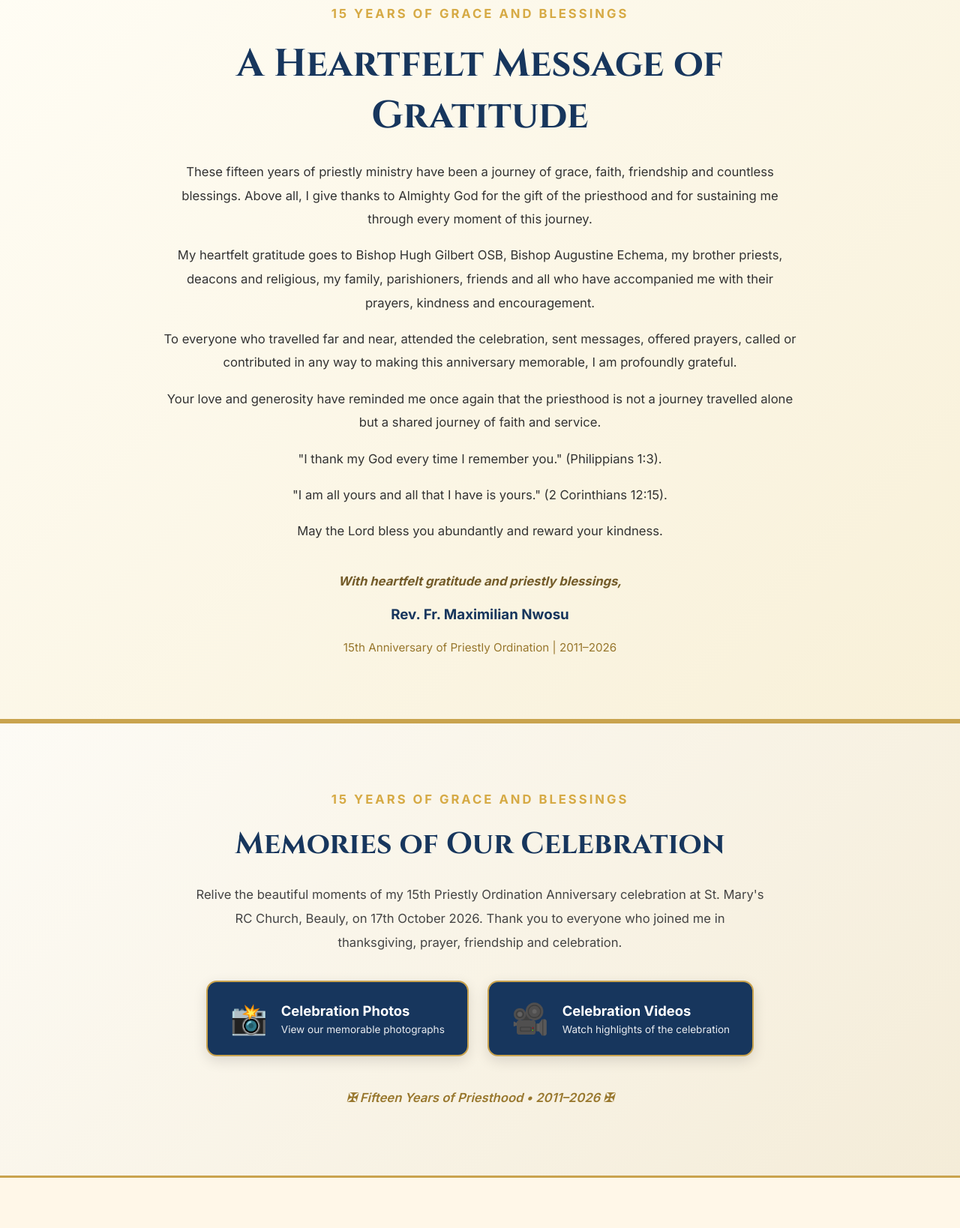
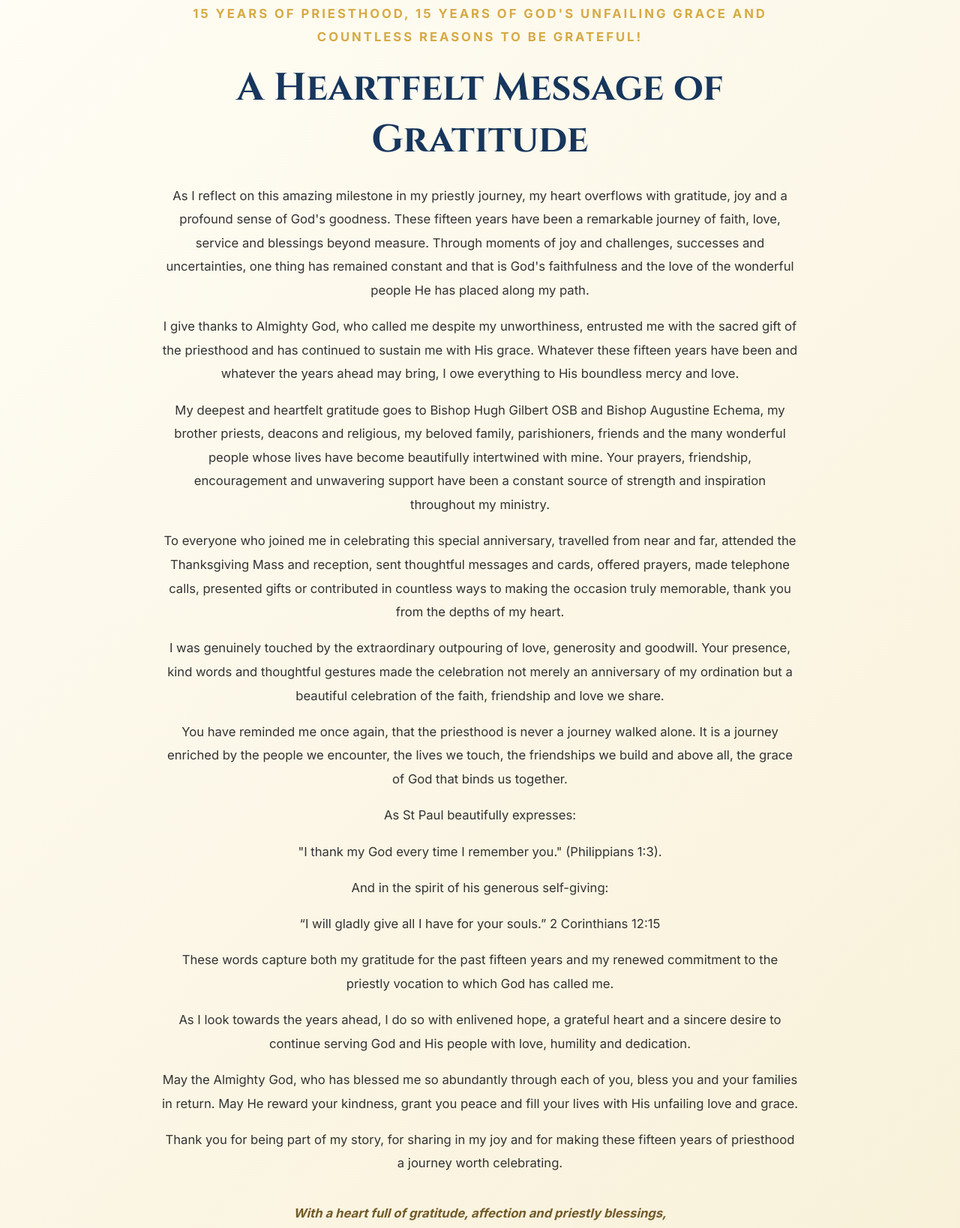
Before and after one commit to frizuma3/frmax-anniversary-website, a website: page docs/index.html in a window 1280 px wide. Shown: the part 5539-7177 px from the top of the page at 75% size. Drawn offline with Linux system fonts and the light colour scheme.

Commit message:
Gratitude message update

```diff
--- a/docs/index.html
+++ b/docs/index.html
@@ -170,7 +170,8 @@
 
   <div style="max-width: 850px; margin: 0 auto;">
 
-    <p class="section-label">15 Years of Grace and Blessings</p>
+    <p class="section-label">15 years of priesthood, 15 years of God's unfailing grace
+      and countless reasons to be grateful!</p>
 
     <h2 style="color: #17365d; margin-bottom: 25px;">
       A Heartfelt Message of Gratitude
@@ -182,44 +183,79 @@
                 text-align: center;">
 
       <p>
-        These fifteen years of priestly ministry have been a journey
-        of grace, faith, friendship and countless blessings.
-        Above all, I give thanks to Almighty God for the gift
-        of the priesthood and for sustaining me through every
-        moment of this journey.
+        As I reflect on this amazing milestone in my priestly journey, my heart overflows with gratitude,
+        joy and a profound sense of God's goodness. These fifteen years have been a remarkable journey of
+        faith, love, service and blessings beyond measure. Through moments of joy and challenges,
+        successes and uncertainties, one thing has remained constant and that is God's faithfulness and
+        the love of the wonderful people He has placed along my path.
       </p>
 
       <p>
-        My heartfelt gratitude goes to Bishop Hugh Gilbert OSB, Bishop Augustine Echema,
-        my brother priests, deacons and religious, my family, parishioners, friends
-        and all who have accompanied me with their prayers,
-        kindness and encouragement.
+        I give thanks to Almighty God, who called me despite my unworthiness, entrusted me
+        with the sacred gift of the priesthood and has continued to sustain me with His grace.
+        Whatever these fifteen years have been and whatever the years ahead may bring,
+        I owe everything to His boundless mercy and love.
+      </p>
+
+
+      <p>
+        My deepest and heartfelt gratitude goes to Bishop Hugh Gilbert OSB and Bishop Augustine Echema,
+        my brother priests, deacons and religious, my beloved family, parishioners, friends and
+        the many wonderful people whose lives have become beautifully intertwined with mine.
+        Your prayers, friendship, encouragement and unwavering support have been a constant source of
+        strength and inspiration throughout my ministry.
       </p>
 
       <p>
-        To everyone who travelled far and near, attended the celebration,
-        sent messages, offered prayers, called or contributed in any
-        way to making this anniversary memorable, I am
-        profoundly grateful.
+       To everyone who joined me in celebrating this special anniversary, travelled from near and far,
+       attended the Thanksgiving Mass and reception, sent thoughtful messages and cards, offered prayers,
+       made telephone calls, presented gifts or contributed in countless ways to making the occasion
+       truly memorable, thank you from the depths of my heart.
       </p>
 
       <p>
-        Your love and generosity have reminded me once again
-        that the priesthood is not a journey travelled alone
-        but a shared journey of faith and service.
-        <p>"I thank my God every time I remember you." (Philippians 1:3).</p>
-        <p>"I am all yours and all that I have is yours." (2 Corinthians 12:15).       </p>
+        I was genuinely touched by the extraordinary outpouring of love, generosity and goodwill.
+        Your presence, kind words and thoughtful gestures made the celebration not merely an
+        anniversary of my ordination but a beautiful celebration of the faith,
+        friendship and love we share.
+      </p>
 
       <p>
-        May the Lord bless you abundantly and reward
-        your kindness.
+        You have reminded me once again, that the priesthood is never a journey walked alone.
+        It is a journey enriched by the people we encounter, the lives we touch,
+        the friendships we build and above all, the grace of God that binds us together.
       </p>
+
+      <p>As St Paul beautifully expresses:</p>
+      <p>"I thank my God every time I remember you." (Philippians 1:3).</p>
+
+      <p>And in the spirit of his generous self-giving:</p>
+      <p>“I will gladly give all I have for your souls.” 2 Corinthians 12:15</p>
+
+
+     <p>These words capture both my gratitude for the past fifteen years and
+      my renewed commitment to the priestly vocation to which God has called me.</p>
+
+     <p>As I look towards the years ahead, I do so with enlivened hope,
+      a grateful heart and a sincere desire to continue serving God and His people with love,
+      humility and dedication.</p>
+
+        <p>
+        May the Almighty God, who has blessed me so abundantly through each of you,
+        bless you and your families in return.
+        May He reward your kindness, grant you peace and
+        fill your lives with His unfailing love and grace.
+      </p>
+
+      <p>Thank you for being part of my story,
+        for sharing in my joy and for making these fifteen years of priesthood
+        a journey worth celebrating.</p>
 
     </div>
 
     <div style="margin-top: 35px;">
       <p style="font-style: italic; color: #735b29;"><strong>
-        With heartfelt gratitude and priestly blessings,
+        With a heart full of gratitude, affection and priestly blessings,
       </strong></p>
 
       <h3 style="color: #17365d; margin-top: 10px;">
```
